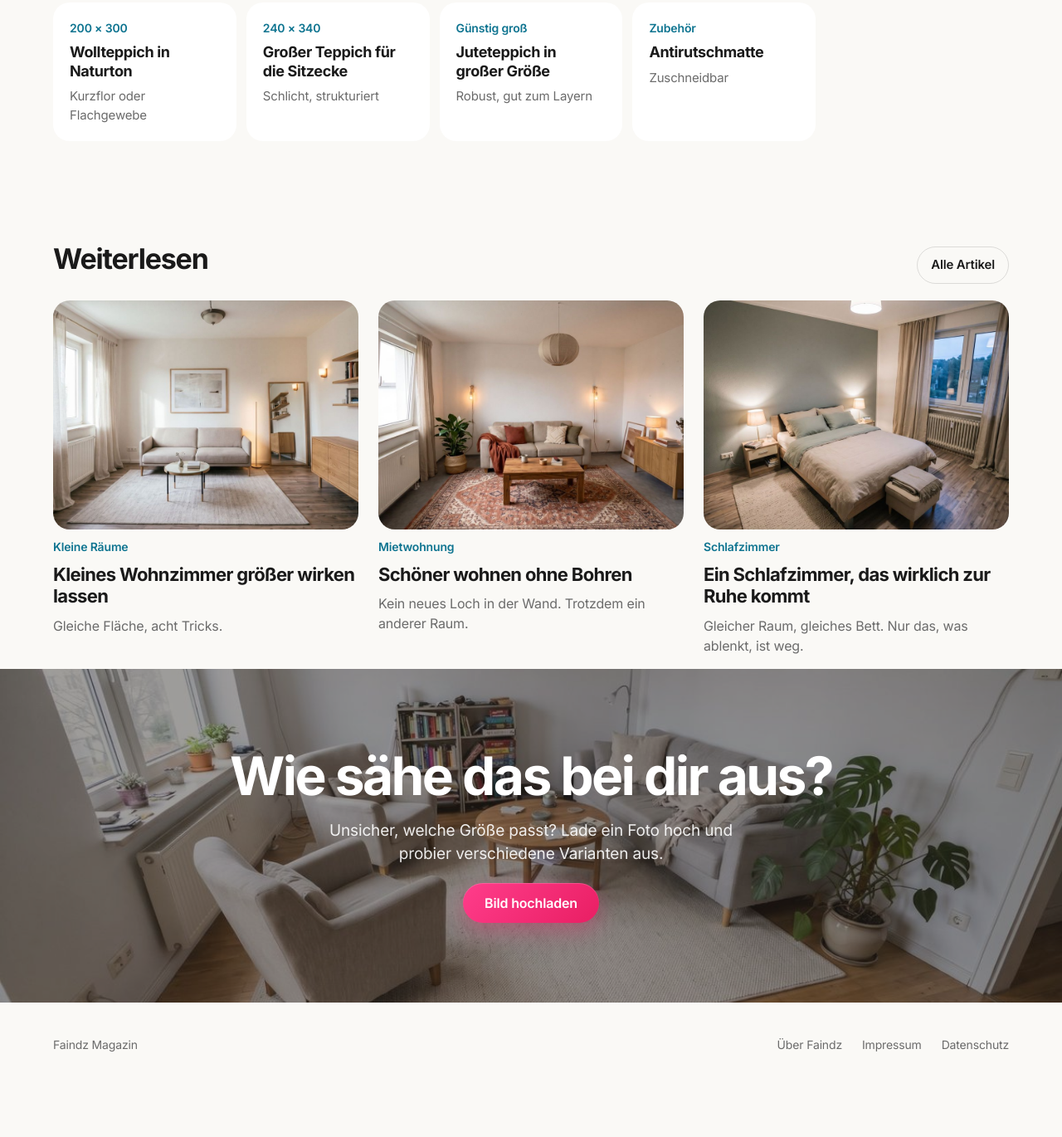
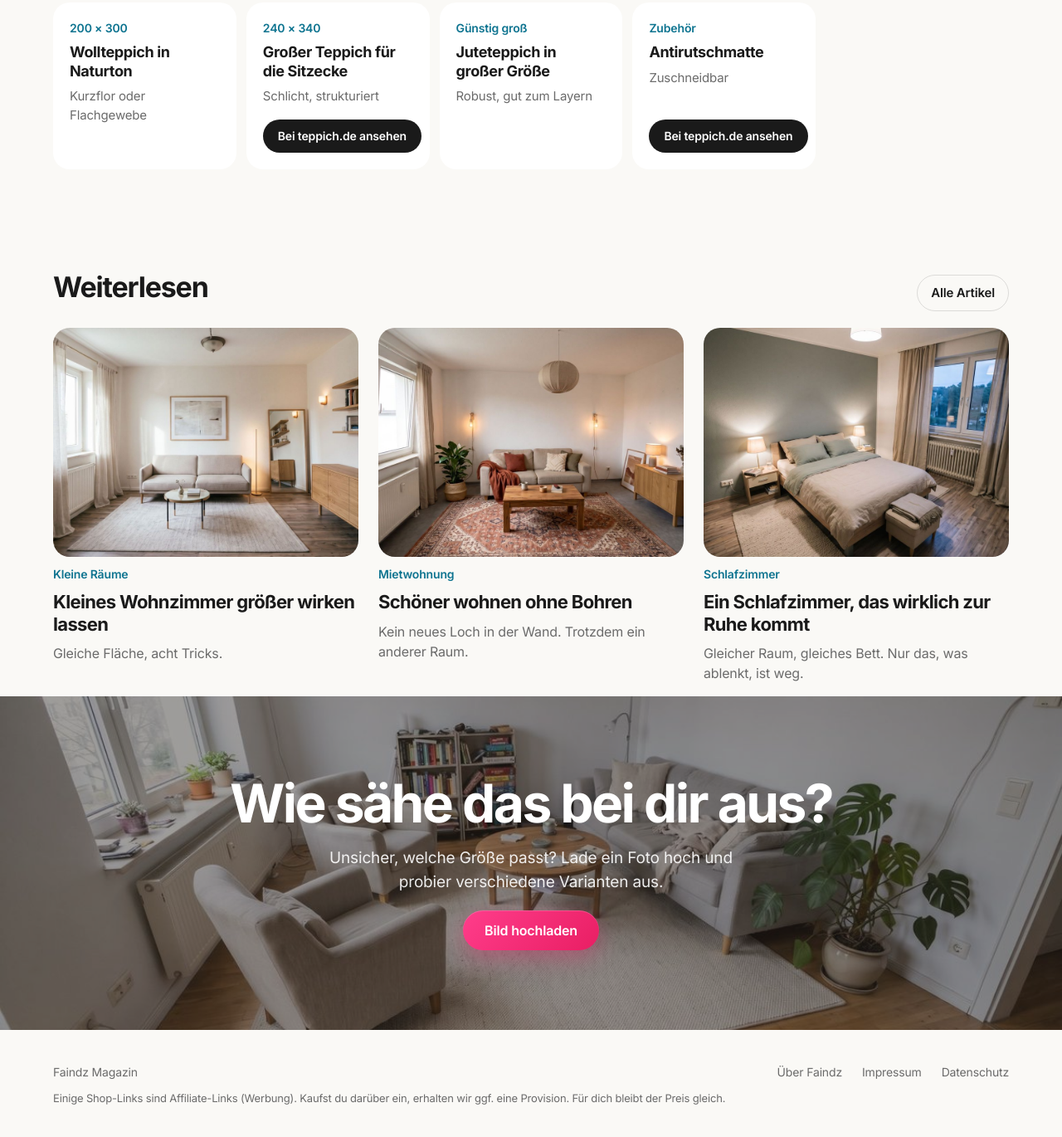
Before and after one commit to reimareima/faindz-frontend, a plain HTML site: page magazin/teppichgroesse-wohnzimmer/index.html in a window 1280 px wide. Shown: the part 4055-5425 px from the top of the page at 83% size. Before the commit the page ends 5380 px from the top, so only its background shows below. Drawn offline with Linux system fonts and the light colour scheme.

Commit message:
Magazin: teppich.de links where the real rug really fits
Dining room and hallway: Venezia natur (200x280, 80x250 runner).
Rug size guide: Munico creme 240x340 and the cuttable anti-slip mat.
Ad disclosure in the footer of these pages.

Co-Authored-By: Claude Opus 5.5 <noreply@anthropic.com>
Claude-Session: https://claude.ai/code/session_01LahaR6L5a4rHX3idvKLee5

```diff
--- a/magazin/magazin.css
+++ b/magazin/magazin.css
@@ -201,6 +201,10 @@ a:focus-visible, button:focus-visible { outline: 2px solid var(--cyan-text); out
 .shop-item .name { font-size: 18px; font-weight: 700; letter-spacing: -0.02em; line-height: 1.25; }
 .shop-item .mat { font-size: 15px; color: var(--muted); flex: 1; }
 .shop-item .pill { align-self: flex-start; margin-top: 8px; }
+/* link to the real product in a partner shop (looks like the app's shop button) */
+.pill-shop { color: #fff; background: var(--ink); }
+.pill-shop:hover { transform: translateY(-2px); background: #000; }
+.mz-footer .disclosure { flex-basis: 100%; font-size: 13px; line-height: 1.5; }
 
 /* Desktop: show every piece, wrap instead of hidden horizontal scroll */
 @media (min-width: 721px) {
--- a/magazin/teppichgroesse-wohnzimmer/index.html
+++ b/magazin/teppichgroesse-wohnzimmer/index.html
@@ -18,7 +18,7 @@
 <link rel="preconnect" href="https://fonts.googleapis.com">
 <link rel="preconnect" href="https://fonts.gstatic.com" crossorigin>
 <link href="https://fonts.googleapis.com/css2?family=Inter:wght@300;400;500;600;700;800&family=JetBrains+Mono:wght@400;500&family=Fraunces:opsz,wght,SOFT@9..144,300;9..144,400;9..144,500;9..144,600&display=swap" rel="stylesheet">
-<link rel="stylesheet" href="/magazin/magazin.css?v=20261029f">
+<link rel="stylesheet" href="/magazin/magazin.css?v=20261112a">
 <link rel="preload" as="image" href="/magazin/img/teppich-nachher-2400.jpg" imagesrcset="/magazin/img/teppich-nachher-1200.jpg 1200w, /magazin/img/teppich-nachher-2400.jpg 2400w" imagesizes="100vw">
 <script type="application/ld+json">
 {
@@ -150,6 +150,7 @@
         <span class="what">240 × 340</span>
         <span class="name">Großer Teppich für die Sitzecke</span>
         <span class="mat">Schlicht, strukturiert</span>
+        <a class="pill pill-small pill-shop" href="https://www.awin1.com/pclick.php?p=46366632472&a=2903059&m=53143" target="_blank" rel="sponsored noopener noreferrer">Bei teppich.de ansehen</a>
       </div>
       <div class="shop-item">
         <span class="what">Günstig groß</span>
@@ -160,6 +161,7 @@
         <span class="what">Zubehör</span>
         <span class="name">Antirutschmatte</span>
         <span class="mat">Zuschneidbar</span>
+        <a class="pill pill-small pill-shop" href="https://www.awin1.com/pclick.php?p=46366629630&a=2903059&m=53143" target="_blank" rel="sponsored noopener noreferrer">Bei teppich.de ansehen</a>
       </div>
     </div>
   </section>
@@ -212,6 +214,7 @@
     <a href="/ueber-faindz/">Über Faindz</a>
     <a href="/impressum.html">Impressum</a>
     <a href="/datenschutz.html">Datenschutz</a>
+    <span class="disclosure">Einige Shop-Links sind Affiliate-Links (Werbung). Kaufst du darüber ein, erhalten wir ggf. eine Provision. Für dich bleibt der Preis gleich.</span>
   </div>
 </footer>
 
```
Also changed, not shown: magazin/lampe-ueber-esstisch-hoehe/index.html (+3 -1 lines), magazin/schmalen-flur-einrichten/index.html (+3 -1 lines).
